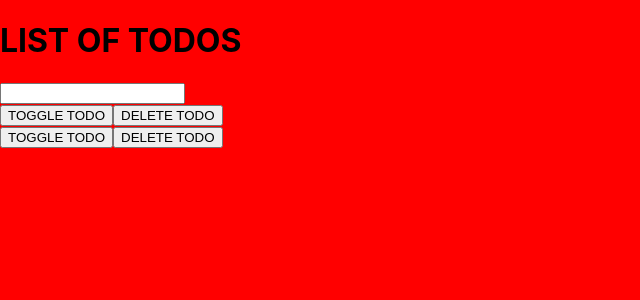
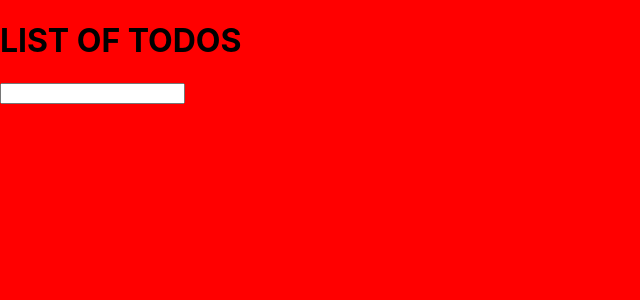
Before and after one commit to bloominstituteoftechnology/reducer-todo, a React (Create React App) app in the folder reducer-todo/: page / in a window 1280 px wide. Shown: the top 300 px of the page, without its empty margins (0-640 px from the left). Built offline with nearby package versions, Linux system fonts and the light colour scheme.

Commit message:
final very-little-css

```diff
--- a/reducer-todo/src/components/todo.js
+++ b/reducer-todo/src/components/todo.js
@@ -9,6 +9,7 @@ export default function Todo({todo,dispatch}) {
     return (
         <>
         <div>
+
       <span  className={`item ${todo.complete ? ' complete' : ''}`} >
             {todo.name}
         </span>
--- a/reducer-todo/src/components/todoForm.js
+++ b/reducer-todo/src/components/todoForm.js
@@ -5,17 +5,6 @@ import { reducer} from "./reducer/reducer"
 
 export default function TodoForm() {
 
-  const initalTodos = [{
-    todo: "clean car",
-    complete:false,
-    id:1
-  },
-   {todo:"learn about reducers",
-    complete:false,
-    id:2
-   },
-
-]
 
 
 
@@ -25,7 +14,7 @@ export default function TodoForm() {
 
 
 
-const [todos, dispatch] = useReducer(reducer, initalTodos);
+const [todos, dispatch] = useReducer(reducer, []);
 
 
 
```
Also changed, not shown: 1 other file (tests, documents, lock files or other folders).
